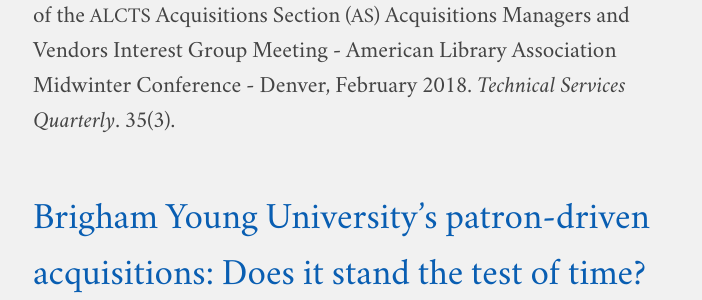
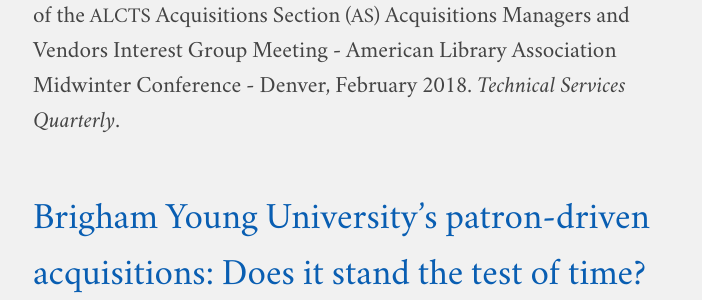
Before and after one commit to jaredhowland/jaredhowland.github.io, a Jekyll site: the page built from content/publications.md, in a window 1280 px wide and 900 px high, scrolled down 812 px. Shown: the part 147-447 px from the top of the window, without its empty margins (287-989 px from the left). Built offline with Jekyll 4.4.1, drawn with Linux system fonts in a browser that asks for light colours.

Commit message:
[FIX] Citation error on publications page

```diff
--- a/content/publications.md
+++ b/content/publications.md
@@ -7,11 +7,11 @@ permalink: /publications/
 
 ## Report of the <span class="caps">ALCTS</span> Acquisitions Section (<span class="caps">AS</span>) Acquisitions Managers and Vendors Interest Group Meeting - American Library Association Midwinter Conference - Denver, February 2018 ##
 
-<span class="Z3988" title="ctx_ver=Z39.88-2004&amp;rft_val_fmt=info%3Aofi%2Ffmt%3Akev%3Amtx%3Ajournal&amp;rfr_id=info%3Asid%2Focoins.info%3Agenerator&amp;rft.genre=article&amp;rft.atitle=Report%20of%20the%20ALCTS%20Acquisitions%20Section%20%28AS%29%20Acquisitions%20Managers%20and%20Vendors%20Interest%20Group%20Meeting%20-%20American%20Library%20Association%20Midwinter%20Conference%20-%20Denver%2C%20February%202018&amp;rft.title=Technical+Services+Quarterly&amp;rft.stitle=Technical+Services+Quarterly&amp;rft.issn=0731-7131&amp;rft.date=2018&amp;rft.volume=35&amp;rft.issue=3&amp;rft.spage=&amp;rft.epage=&amp;rft.aulast=Howland&amp;rft.aufirst=Jared&amp;rft.auinit=L&amp;rft.au=Jared+L+Howland"></span>
+<span class="Z3988" title="ctx_ver=Z39.88-2004&amp;rft_val_fmt=info%3Aofi%2Ffmt%3Akev%3Amtx%3Ajournal&amp;rfr_id=info%3Asid%2Focoins.info%3Agenerator&amp;rft.genre=article&amp;rft.atitle=Report%20of%20the%20ALCTS%20Acquisitions%20Section%20%28AS%29%20Acquisitions%20Managers%20and%20Vendors%20Interest%20Group%20Meeting%20-%20American%20Library%20Association%20Midwinter%20Conference%20-%20Denver%2C%20February%202018&amp;rft.title=Technical+Services+Quarterly&amp;rft.stitle=Technical+Services+Quarterly&amp;rft.issn=0731-7131&amp;rft.date=2018&amp;rft.volume=&amp;rft.issue=&amp;rft.spage=&amp;rft.epage=&amp;rft.aulast=Howland&amp;rft.aufirst=Jared&amp;rft.auinit=L&amp;rft.au=Jared+L+Howland"></span>
 
 **Abstract:** The <span class="caps">ALCTS</span> Acquisitions Section (<span class="caps">AS</span>) Acquisitions Managers and Vendors Interest Group meeting at the 2018 American Library Association (<span class="caps">ALA</span>) Midwinter Conference in Denver, Colorado consisted of a series of presentations and a question and answer session. David Parker, of Alexander Street Press, discussed a comparison of demand-driven and subscription acquisition models. Doug Mingle, of Infobase, discussed video acquisition models and classroom use. Tom Humphrey, of Kanopy, discussed streaming media costs and quality. Finally, Mary Sue Hoyle, of <span class="caps">EBSCO</span>, discussed evaluating and working with subscription agents.
 
-**Citation Information:** Howland, Jared L. (forthcoming 2018). Report of the <span class="caps">ALCTS</span> Acquisitions Section (<span class="caps">AS</span>) Acquisitions Managers and Vendors Interest Group Meeting - American Library Association Midwinter Conference - Denver, February 2018. *Technical Services Quarterly*. 35(3).
+**Citation Information:** Howland, Jared L. (forthcoming 2018). Report of the <span class="caps">ALCTS</span> Acquisitions Section (<span class="caps">AS</span>) Acquisitions Managers and Vendors Interest Group Meeting - American Library Association Midwinter Conference - Denver, February 2018. *Technical Services Quarterly*.
 
 ## [Brigham Young University’s patron-driven acquisitions: Does it stand the test of time?][20] ##
 
```
